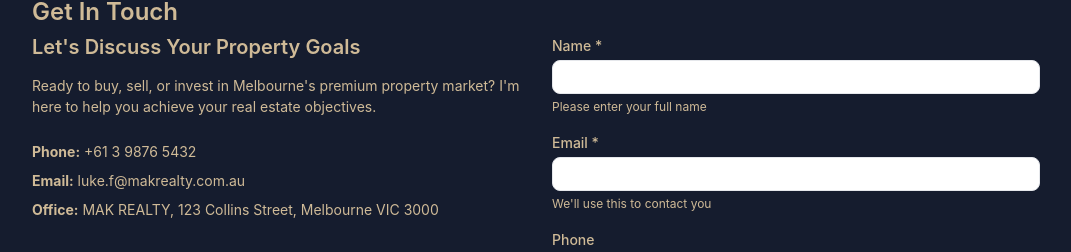
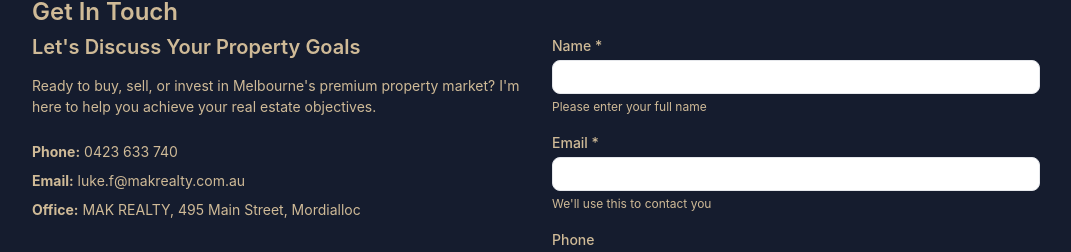
Before and after one commit to Imhermes1/LukeRealEstateSite, a Next.js app: page / in a window 1280 px wide. Shown: the part 3956-4208 px from the top of the page, without its empty margins (104-1175 px from the left). Built offline with nearby package versions, Linux system fonts and the light colour scheme; no server answers.

Commit message:
Update Contact.tsx

```diff
--- a/app/components/Contact.tsx
+++ b/app/components/Contact.tsx
@@ -78,9 +78,9 @@ export default function Contact() {
             <h3>Let's Discuss Your Property Goals</h3>
             <p>Ready to buy, sell, or invest in Melbourne's premium property market? I'm here to help you achieve your real estate objectives.</p>
             <div className="contact-details">
-              <p><strong>Phone:</strong> +61 3 9876 5432</p>
+              <p><strong>Phone:</strong> 0423 633 740</p>
               <p><strong>Email:</strong> luke.f@makrealty.com.au</p>
-              <p><strong>Office:</strong> MAK REALTY, 123 Collins Street, Melbourne VIC 3000</p>
+              <p><strong>Office:</strong> MAK REALTY, 495 Main Street, Mordialloc</p>
             </div>
           </div>
           <form className="contact-form" aria-label="Contact form" onSubmit={handleSubmit}>
```
